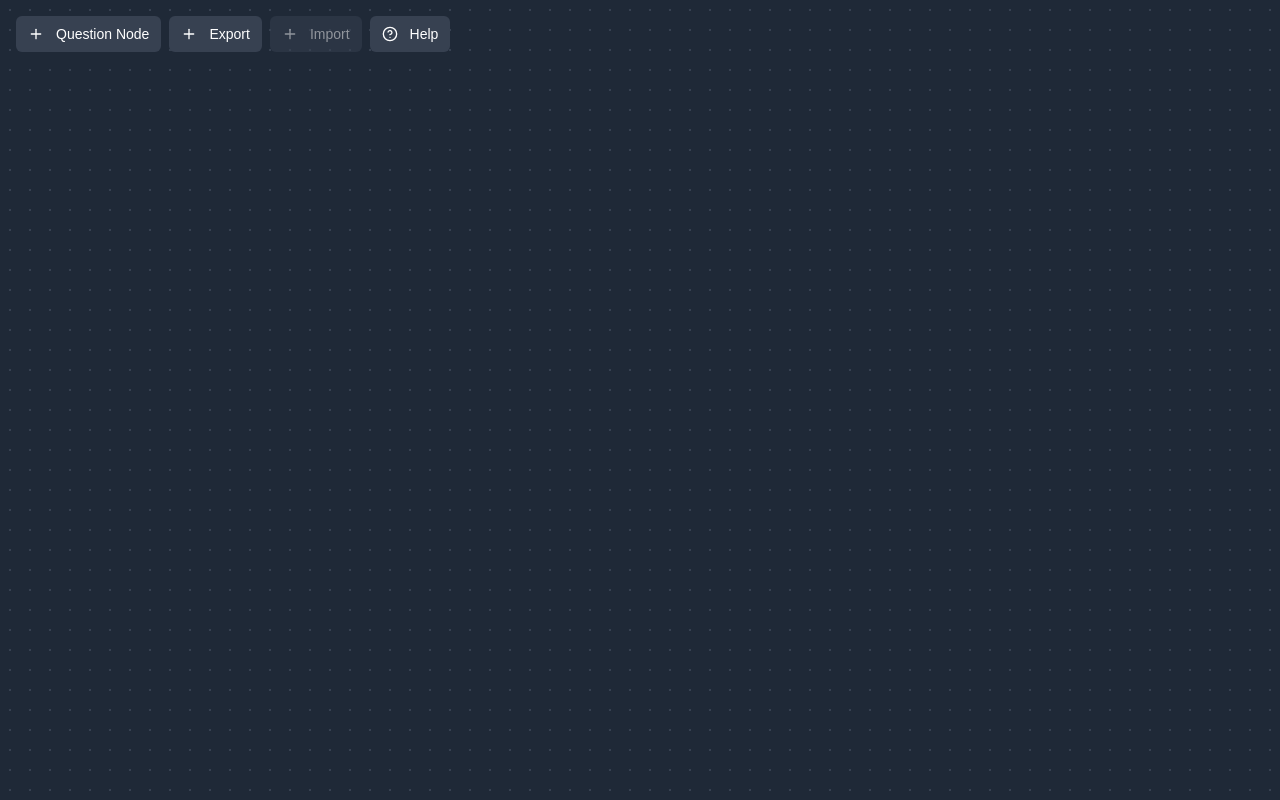
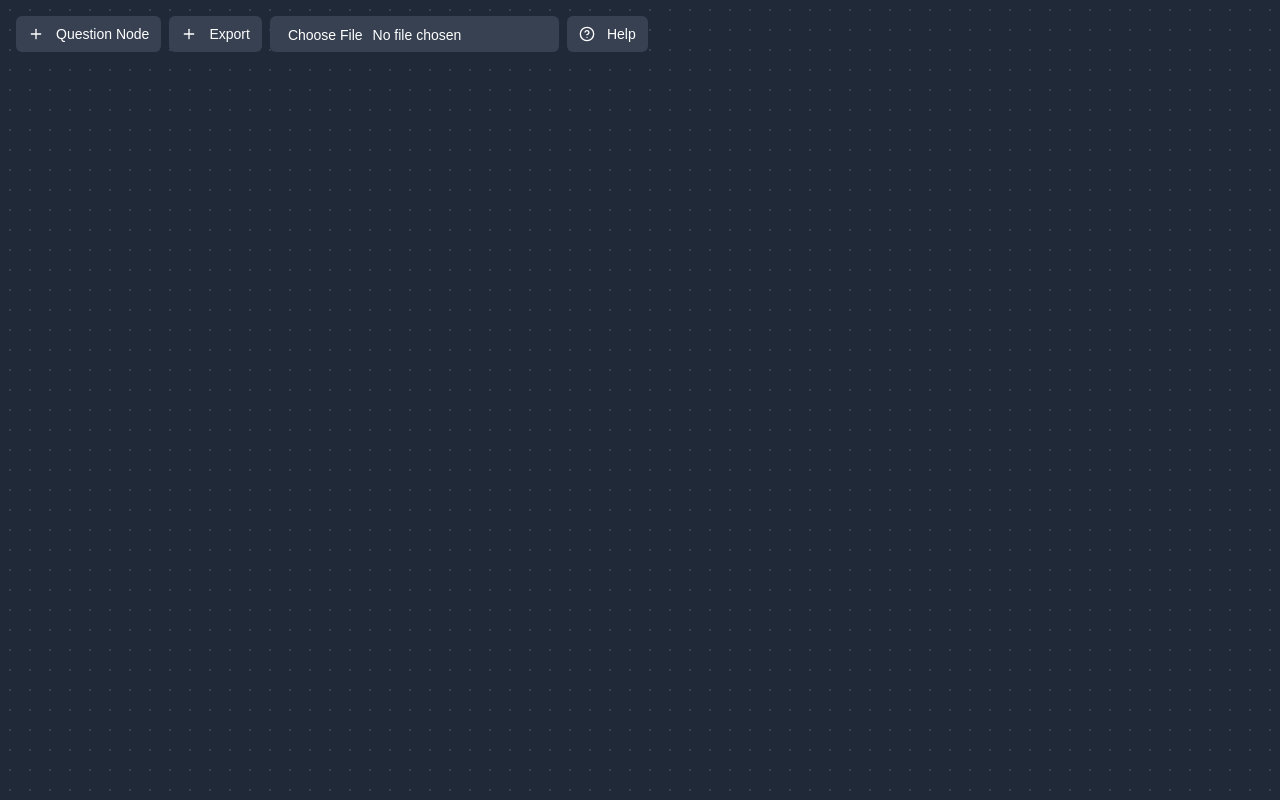
Before and after one commit to DialogueSystemV/DialogueWebEditor, a Next.js app: page / in a window 1280 px wide. Built offline with nearby package versions, Linux system fonts and the light colour scheme.

Commit message:
import export done

```diff
--- a/components/dialogue-editor.tsx
+++ b/components/dialogue-editor.tsx
@@ -29,6 +29,7 @@ export function DialogueEditor() {
     startConnecting,
     cancelConnecting,
     cancelRemoving,
+    loadNodesAndConnections,
   } = useDialogueEditor()
 
   const selectedNodeData = selectedNode ? nodes.find((n) => n.id === selectedNode) : null
@@ -61,6 +62,7 @@ export function DialogueEditor() {
           removing={removing}
           onCancelConnecting={cancelConnecting}
           onCancelRemoving={cancelRemoving}
+          onLoadData={loadNodesAndConnections}
         />
       </div>
 
--- a/components/dialogue-toolbar.tsx
+++ b/components/dialogue-toolbar.tsx
@@ -1,10 +1,11 @@
 "use client"
 
-import React, { useState } from "react"
+import React, { useRef, useState } from "react"
 import { Button } from "@/components/ui/button"
 import { Plus, X, HelpCircle, MousePointer, MousePointer2, ZoomIn, Link, Unlink, Move } from "lucide-react"
 import { Connection, NodeData, nodeTypes, type NodeType } from "@/types/dialogue"
 import { toast, Toaster } from "sonner"
+import { Input } from "./ui/input"
 
 interface DialogueToolbarProps {
   onAddNode: (type: NodeType) => void
@@ -14,6 +15,7 @@ interface DialogueToolbarProps {
   removing: { nodeId: string } | null
   onCancelConnecting: () => void
   onCancelRemoving: () => void
+  onLoadData: (nodes: NodeData[], connections: Connection[]) => void
 }
 
 export function DialogueToolbar({
@@ -23,10 +25,11 @@ export function DialogueToolbar({
   connecting,
   removing,
   onCancelConnecting,
-  onCancelRemoving
+  onCancelRemoving,
+  onLoadData
 }: DialogueToolbarProps) {
   const [showHelp, setShowHelp] = useState(false)
-
+  const fileInputRef = useRef<HTMLInputElement>(null);
   return (
     <>
       <Toaster position="top-center" theme="dark" />
@@ -67,15 +70,50 @@ export function DialogueToolbar({
           <Plus className="h-4 w-4 mr-1" />
           Export
         </Button>
-        <Button
-          variant="secondary"
-          disabled
-          size="sm"
-          className="bg-gray-700 hover:bg-gray-600 text-white"
-        >
-          <Plus className="h-4 w-4 mr-1" />
-          Import
-        </Button>
+        <Input
+          type="file"
+          ref={fileInputRef}
+          accept=".json"
+          onChange={(e) => {
+            const selectedFile = e.target.files?.[0];
+
+            if (!selectedFile) {
+              toast.error('File selection cancelled.');
+              return;
+            }
+            toast('This action will overwrite the current canvas!', {
+              duration: Infinity,
+              cancel: {
+                label: 'Cancel',
+                onClick: () => {
+                  toast.dismiss();
+                  fileInputRef.current!.value = "";
+                }
+              },
+              action: {
+                label: 'Confirm',
+                onClick: () => {
+                  if (selectedFile) {
+                    const reader = new FileReader();
+                    reader.onload = (e) => {
+                      try {
+                        const json = JSON.parse(e.target?.result as string);
+                        onLoadData(json.nodes, json.connections);
+                        toast.success('File loaded successfully');
+                        fileInputRef.current!.value = "";
+                      } catch (err) {
+                        toast.error('Invalid file format');
+                      }
+                    };
+                    reader.readAsText(selectedFile);
+                  }
+                }
+              }
+            });
+          }}
+          className="bg-gray-700 hover:bg-gray-600 h-9 file:text-white text-white border-none file:border-none file:bg-transparent file:text-white hover:cursor-pointer hover:file:cursor-pointer"
+        />
+
 
         <Button
           variant="secondary"
--- a/hooks/use-dialogue-editor.ts
+++ b/hooks/use-dialogue-editor.ts
@@ -234,6 +234,12 @@ export function useDialogueEditor() {
     setRemoving(null)
   }
 
+  const loadNodesAndConnections = (newNodes: NodeData[], newConnections: Connection[]) => {
+    setNodes(newNodes)
+    setConnections(newConnections)
+    setSelectedNode(null) // Clear selection when loading new data
+  }
+
   return {
     nodes,
     connections,
@@ -256,5 +262,6 @@ export function useDialogueEditor() {
     startConnecting,
     cancelConnecting,
     cancelRemoving,
+    loadNodesAndConnections,
   }
 }
```
